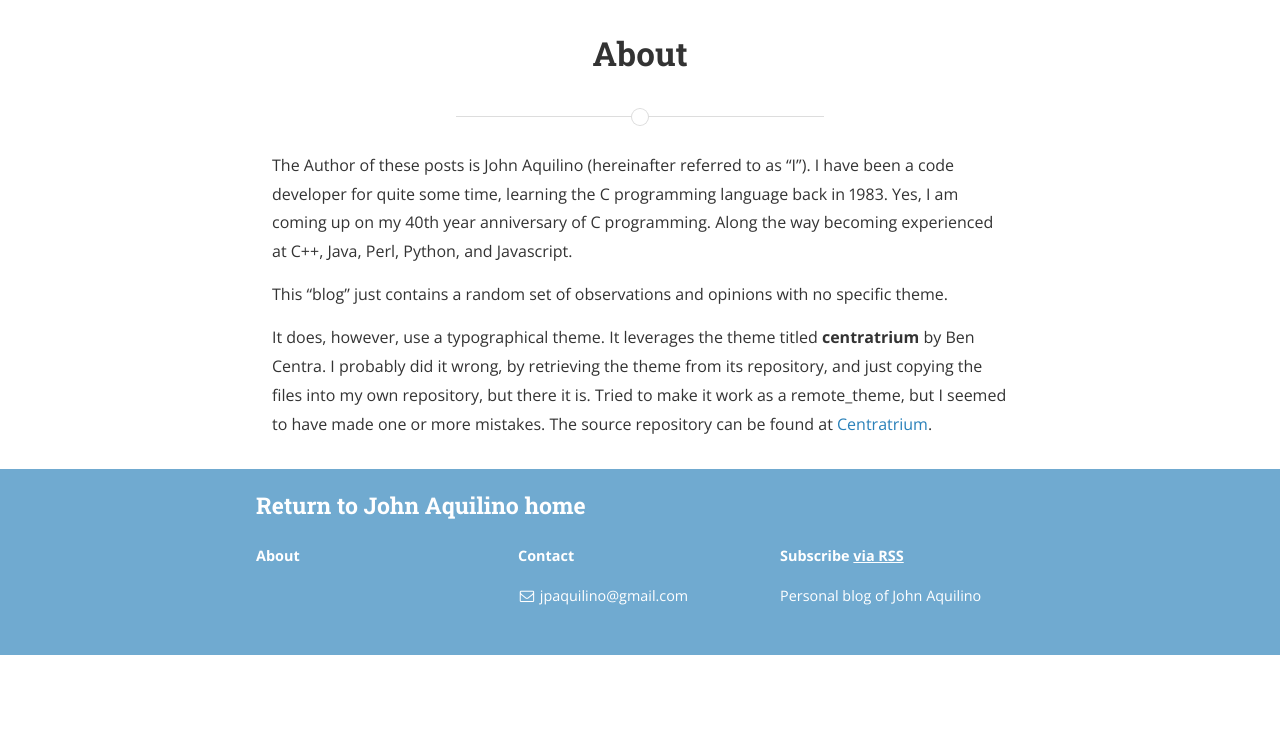
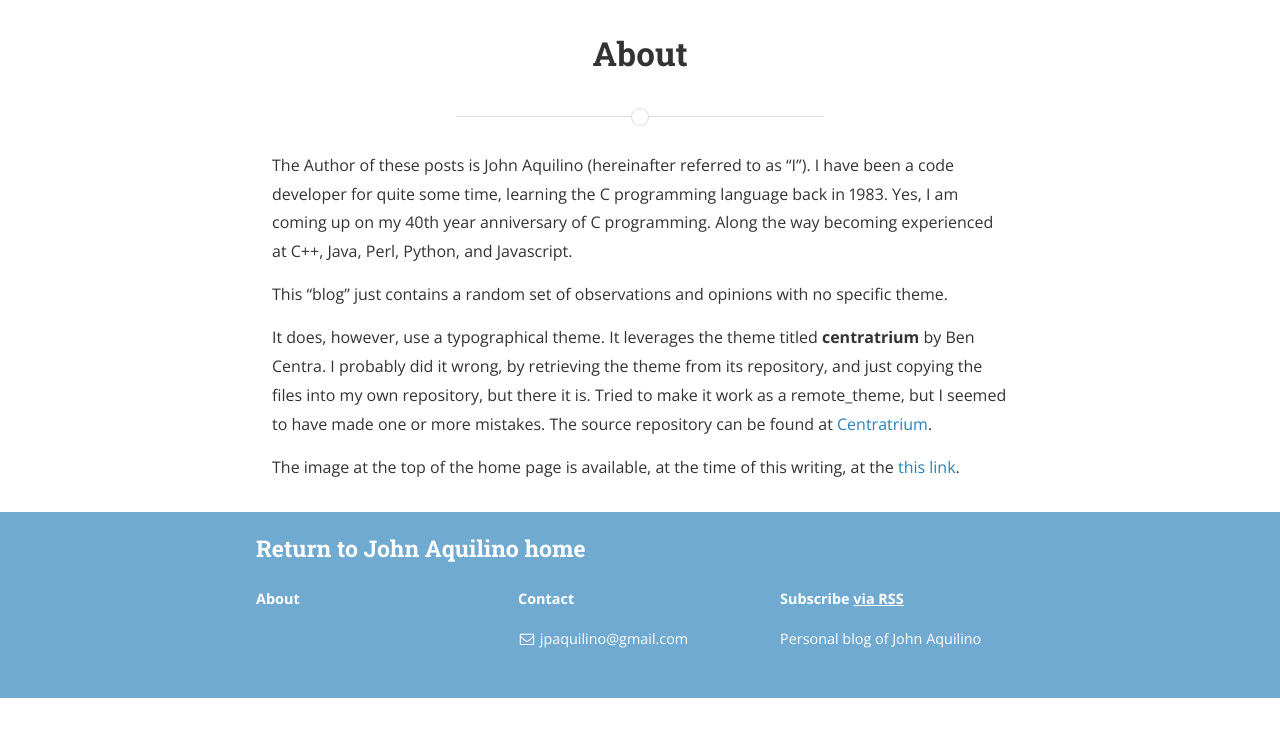
Before and after one commit to jaquilino/jaquilino.github.io, a Jekyll site: the page built from about.markdown, in a window 1280 px wide. Shown: the top 737 px of the page. Built offline with Jekyll 4.4.1, drawn with Linux system fonts in a browser that asks for light colours; nearby versions of some CDN libraries; a style sheet for code colours, icons or effects is not loaded.

Commit message:
Added link to original image used in header to the About page

```diff
--- a/about.markdown
+++ b/about.markdown
@@ -17,3 +17,6 @@ I probably did it wrong, by retrieving the theme from its repository, and
 just copying the files into my own repository, but there it is.
 Tried to make it work as a remote_theme, but I seemed to have made one or more mistakes.
 The source repository can be found at [Centratrium](https://github.com/bencentra/centrarium){:target=_blank}.
+
+The image at the top of the home page is available, at the time of this writing,
+at the [this link](https://pxhere.com/en/photo/870570?utm_content=shareClip&utm_medium=referral&utm_source=pxhere).
```
